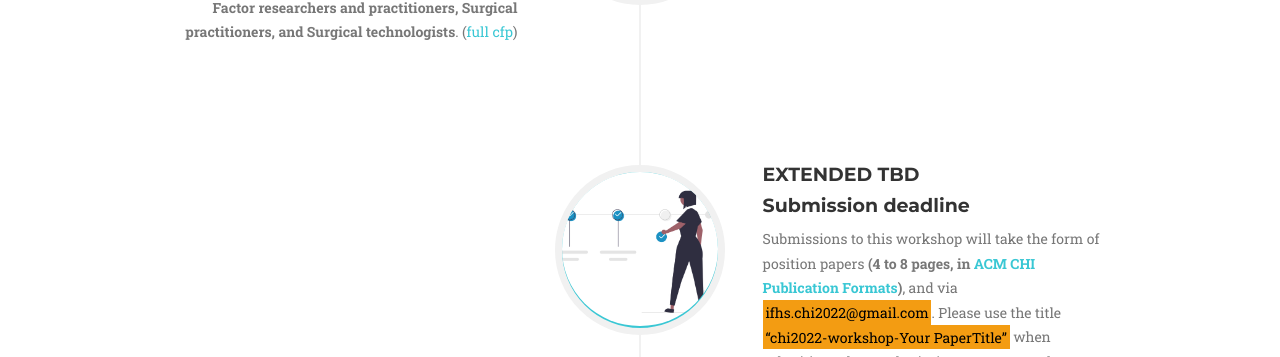
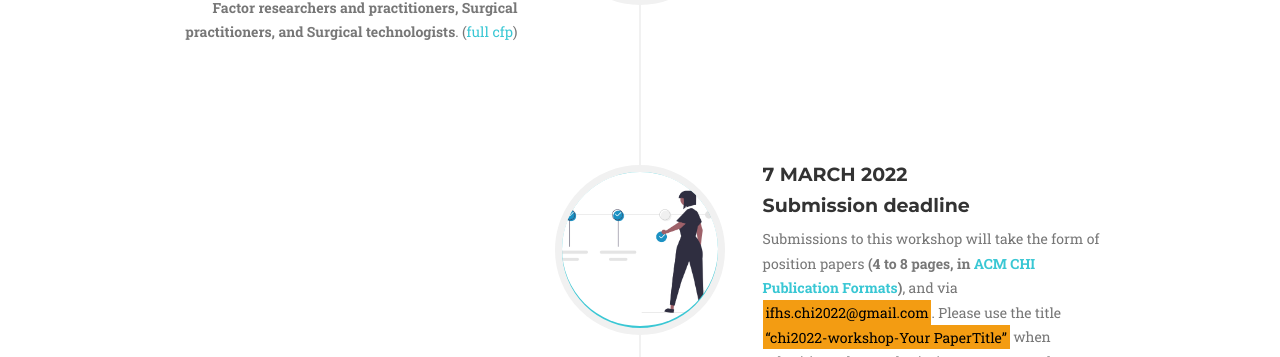
Before and after one commit to turtle2007/CHI22-ihfs, a Jekyll site: the page built from index.html, in a window 1280 px wide and 900 px high, scrolled down 1963 px. Shown: the part 97-454 px from the top of the window. Built offline with Jekyll 4.4.1, drawn with Linux system fonts in a browser that asks for light colours; some web fonts are replaced.

Commit message:
deadline update

```diff
--- a/_includes/dates.html
+++ b/_includes/dates.html
@@ -30,7 +30,7 @@
                             </div>
                             <div class="timeline-panel">
                                 <div class="timeline-heading">
-                                    <h4>extended TBD</h4>
+                                    <h4>7 March 2022</h4>
                                     <h4 class="subheading">Submission deadline</h4>
                                 </div>
                                 <div class="timeline-body">
```
